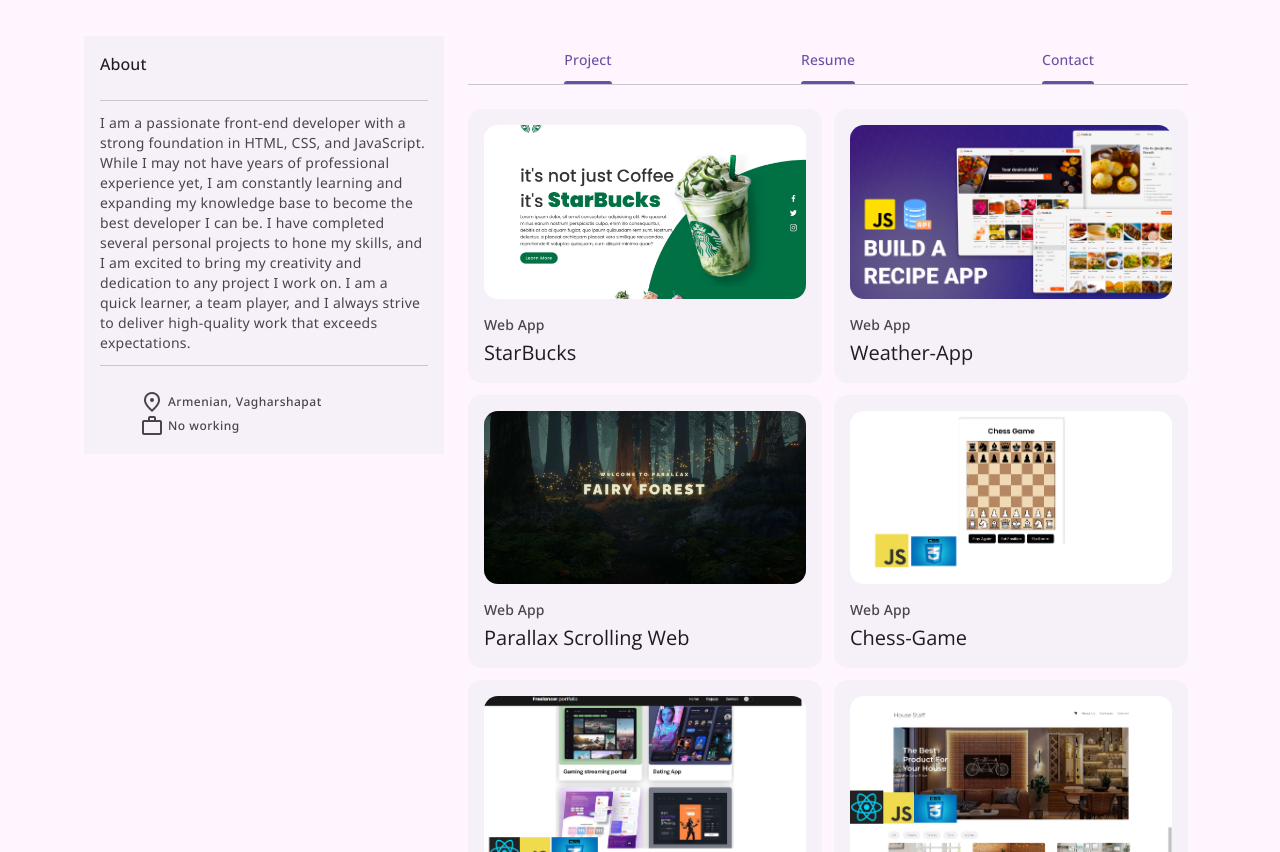
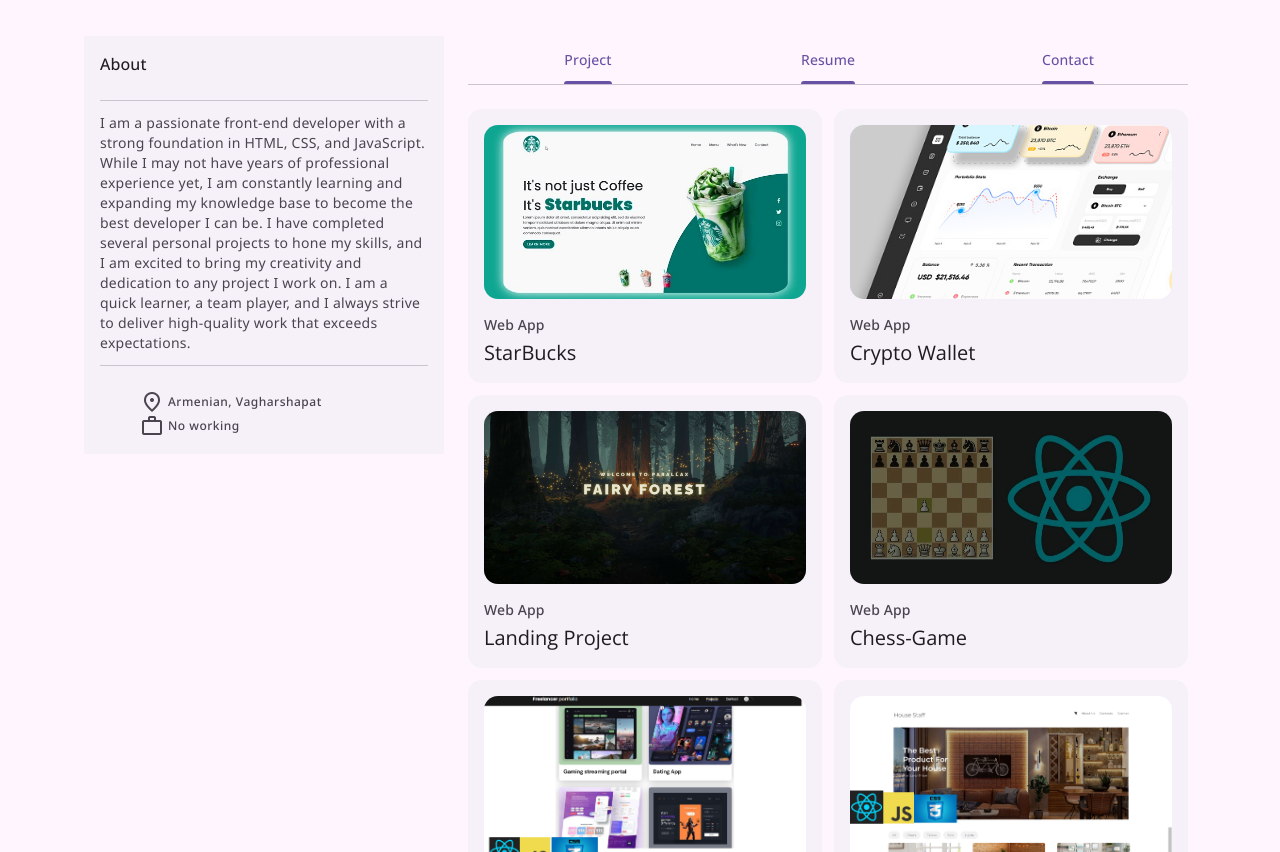
Before and after one commit to RazmikPoghosyan/My-Portfolio, a plain HTML site: page index.html in a window 1280 px wide. Shown: the part 340-1192 px from the top of the page. Drawn offline with nearby package versions, Linux system fonts and the light colour scheme.

Commit message:
first commit

```diff
--- a/index.html
+++ b/index.html
@@ -110,7 +110,7 @@
 
                                     <figure class="card-banner img-holder" style="--width: 334;
                                     --height: 180;">
-                                    <img src="./assets/images/project 1.png" alt="StarBucks" width="334" height="180" class="img-cover">
+                                    <img src="./assets/images/project 1.jpg" alt="StarBucks" width="334" height="180" class="img-cover">
                                     </figure>
                                     <div class="card-content">
                                         <span class="label-large card-subtitle">Web App</span>
@@ -126,15 +126,15 @@
 
                                         <figure class="card-banner img-holder" style="--width: 334;
                                         --height: 180;">
-                                        <img src="./assets/images/project-2.png" alt="Weather-App" width="334" height="180" class="img-cover">
+                                        <img src="./assets/images/project-2.jpg" alt="Weather-App" width="334" height="180" class="img-cover">
                                         </figure>
                                         <div class="card-content">
                                             <span class="label-large card-subtitle">Web App</span>
 
-                                            <h3 class="title-large card-title">Weather-App</h3>
+                                            <h3 class="title-large card-title">Crypto Wallet</h3>
                                         </div>
 
-                                        <a href="https://razmikpoghosyan.github.io/Weather-App" class="state-layer"></a>
+                                        <a href="https://razmikpoghosyan.github.io/Crypto-Project/" class="state-layer"></a>
 
                                 </div>
 
@@ -142,15 +142,15 @@
 
                                     <figure class="card-banner img-holder" style="--width: 334;
                                     --height: 180;">
-                                    <img src="./assets/images/project 2.png" alt="Parallax-Scrolling-Web" width="334" height="180" class="img-cover">
+                                    <img src="./assets/images/project 2.png" alt="Landing-Project" width="334" height="180" class="img-cover">
                                     </figure>
                                     <div class="card-content">
                                         <span class="label-large card-subtitle">Web App</span>
 
-                                        <h3 class="title-large card-title"> Parallax Scrolling Web</h3>
+                                        <h3 class="title-large card-title">Landing Project</h3>
                                     </div>
 
-                                    <a href="https://razmikpoghosyan.github.io/Parallax-Scrolling-Web/" class="state-layer"></a>
+                                    <a href="https://razmikpoghosyan.github.io/Landing-Project/" class="state-layer"></a>
 
                                 </div>
 
@@ -158,7 +158,7 @@
 
                                     <figure class="card-banner img-holder" style="--width: 334;
                                     --height: 180;">
-                                    <img src="./assets/images/project 4.png" alt="Chess-Game" width="334" height="180" class="img-cover">
+                                    <img src="./assets/images/project-4.jpg" alt="Chess-Game" width="334" height="180" class="img-cover">
                                     </figure>
                                     <div class="card-content">
                                         <span class="label-large card-subtitle">Web App</span>
```
Also changed, not shown: assets/images/project 1.jpg (added), assets/images/project 1.png (deleted), assets/images/project 4.png (deleted), assets/images/project-2.jpg (added), assets/images/project-2.png (deleted), assets/images/project-4.jpg (added).
